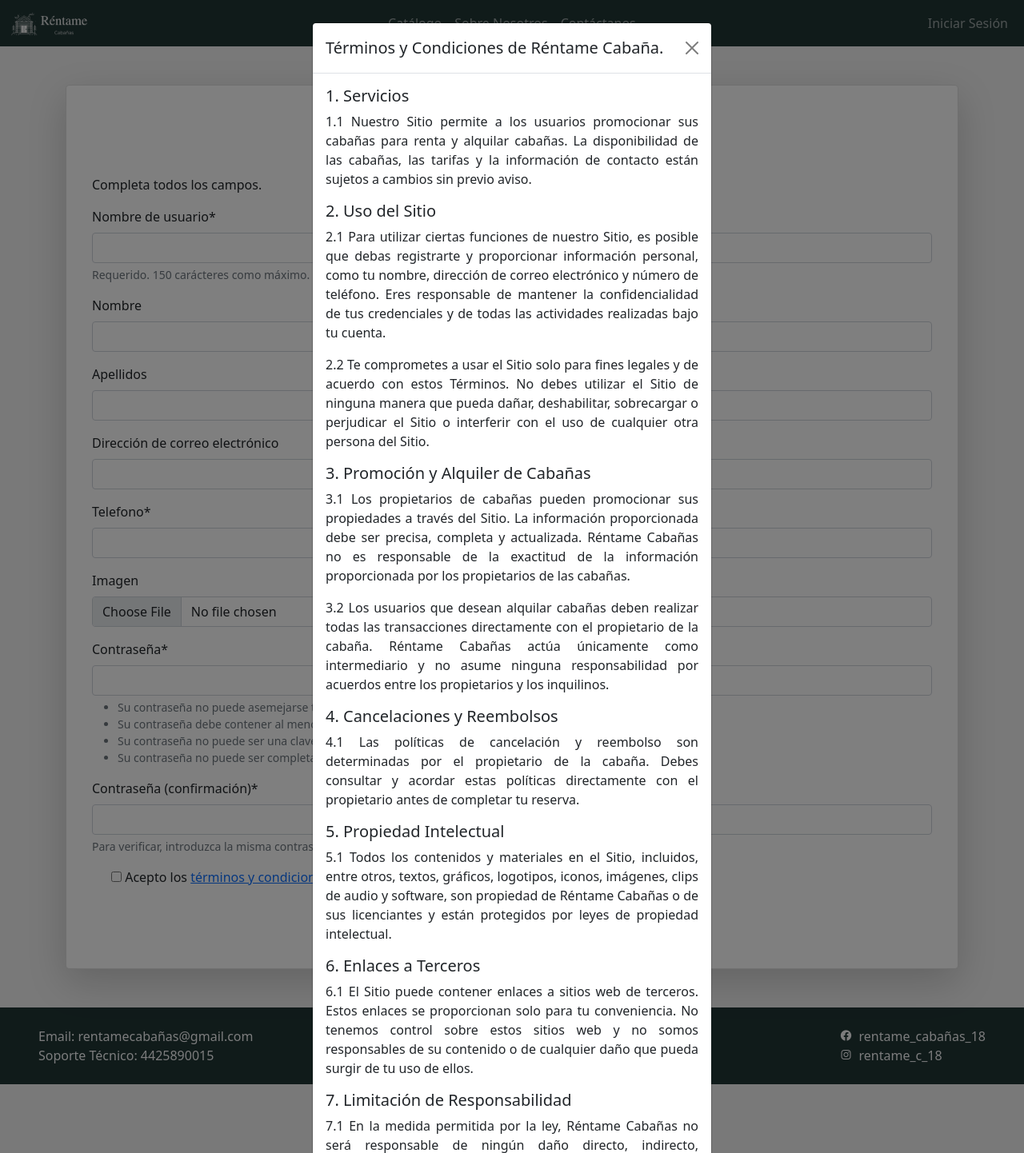
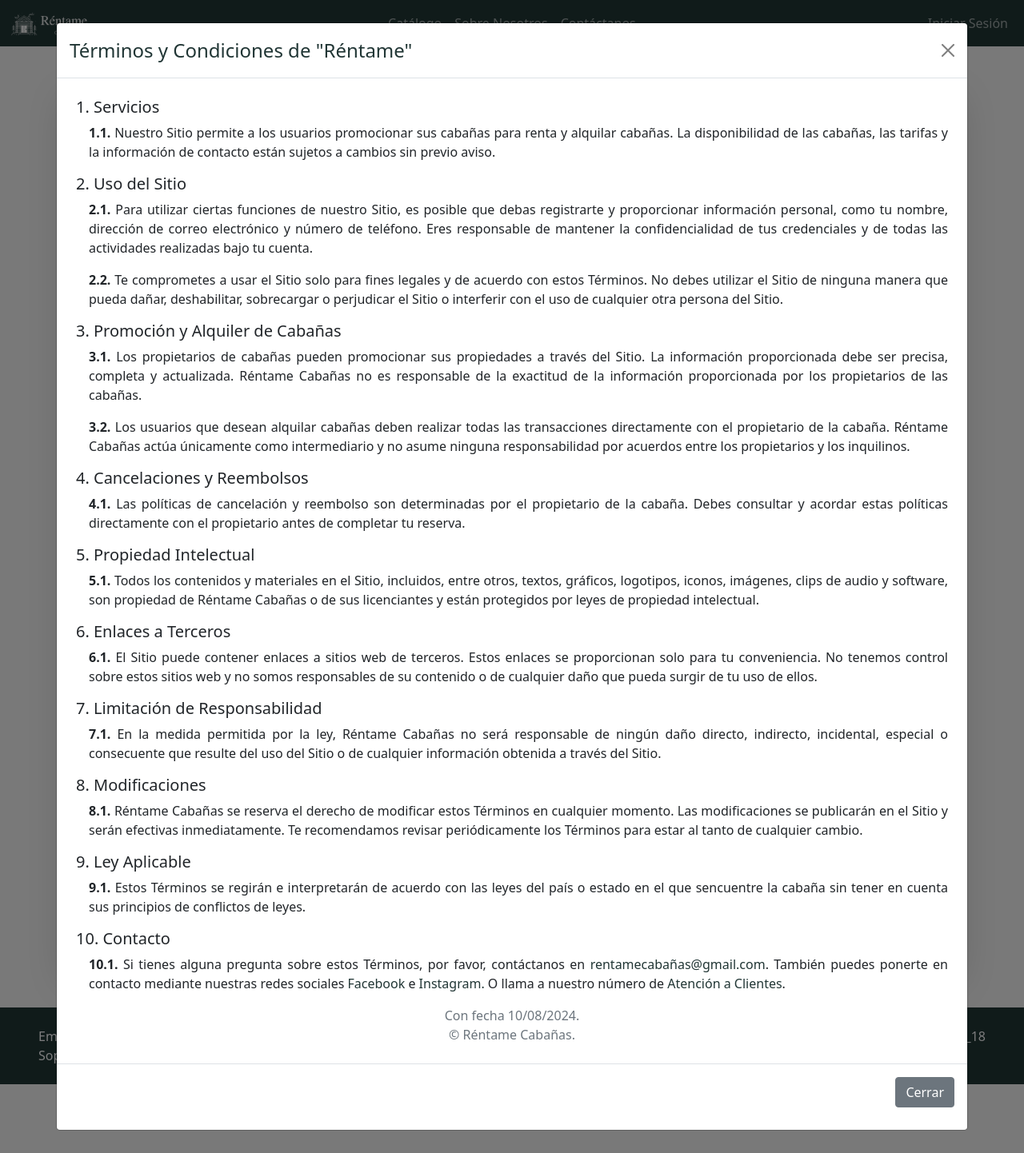
Before and after one commit to Omargeimer/rentame-cabanas, a Django app: page /register/ in a window 1280 px wide, after a click on "términos y condiciones". Shown: the whole page at 80% size. Run offline with Django 5.2, Linux system fonts and the light colour scheme; some libraries are stand-ins or nearby versions.

Commit message:
Correciones en Módulos de Registro y Login.

```diff
--- a/proyecto/admin_users/templates/registration/login.html
+++ b/proyecto/admin_users/templates/registration/login.html
@@ -33,7 +33,7 @@
                             <button type="submit" value="Submit" class="mt-3 btn-sample btn">Iniciar Sesión</button>
                             <div class="pb-4 pt-5">
                                 ¿No tienes cuenta?
-                                <a href="{% url 'Register' %}" style="color:#213635;" class="h-title h6 text-decoration-none"> Registrate aquí</a>
+                                <a href="{% url 'Register' %}" style="color:#213635;" class="h-title h6 text-decoration-none"> Registrate aquí</a>.
                             </div>
                         </div>
                     </form>
--- a/proyecto/admin_users/templates/registration/register.html
+++ b/proyecto/admin_users/templates/registration/register.html
@@ -8,7 +8,7 @@
     {% csrf_token %}
     <div class="card p-2 rounded-3 shadow-lg">
         <div class="card-body p-4">
-            <div class="pb-4 h-title h1 fw-normal text-center">Regístrarse</div>
+            <div class="pb-4 h-title h1 fw-normal text-center">Registro</div>
             <p>Completa todos los campos.</p>
             {{ form|crispy }}
 
@@ -18,12 +18,12 @@
 
                 <input type="checkbox" name="terminos" id="id_terminos" required>
                 <label class="form-check-label" for="id_terminos">
-                    Acepto los <a href="#" data-bs-toggle="modal" data-bs-target="#terminosModal">términos y condiciones.</a>
+                    Acepto los <a href="#" data-bs-toggle="modal" style="color:#213635;" class="h-title h6 text-decoration-none" data-bs-target="#terminosModal">términos y condiciones</a>.
                 </label>
             </div>
 
             <div class="text-center">
-                <button class="mt-3 btn-sample btn" type="submit">Regístrarse</button>
+                <button class="mt-3 btn-sample btn" type="submit">Registrarse</button>
             </div>
         </div>
     </div>
@@ -31,47 +31,49 @@
 
 <!-- Modal de Términos y Condiciones -->
 <div class="modal fade" id="terminosModal" tabindex="-1" aria-labelledby="terminosModalLabel" aria-hidden="true">
-    <div class="modal-dialog modal-dialog-centered">
+    <div class="modal-dialog modal-xl modal-dialog-scrollable">
         <div class="modal-content">
             <div class="modal-header">
-                <h5 class="modal-title" id="terminosModalLabel">Términos y Condiciones de Réntame Cabaña.</h5>
+                <h4 class="modal-title" style="color:#213635;" id="terminosModalLabel">Términos y Condiciones de "Réntame"</h3>
                 <button type="button" class="btn-close" data-bs-dismiss="modal" aria-label="Close"></button>
             </div>
-            <div class="modal-body" style="text-align: justify;">
+            <div class="modal-body p-4" style="text-align: justify;">
                 <h5>1. Servicios</h5>
-                <p>1.1 Nuestro Sitio permite a los usuarios promocionar sus cabañas para renta y alquilar cabañas. La disponibilidad de las cabañas, las tarifas y la información de contacto están sujetos a cambios sin previo aviso.</p>
+                <p class="ps-3"><b>1.1.</b> Nuestro Sitio permite a los usuarios promocionar sus cabañas para renta y alquilar cabañas. La disponibilidad de las cabañas, las tarifas y la información de contacto están sujetos a cambios sin previo aviso.</p>
 
                 <h5>2. Uso del Sitio</h5>
-                <p>2.1 Para utilizar ciertas funciones de nuestro Sitio, es posible que debas registrarte y proporcionar información personal, como tu nombre, dirección de correo electrónico y número de teléfono. Eres responsable de mantener la confidencialidad de tus credenciales y de todas las actividades realizadas bajo tu cuenta.</p>
-                <p>2.2 Te comprometes a usar el Sitio solo para fines legales y de acuerdo con estos Términos. No debes utilizar el Sitio de ninguna manera que pueda dañar, deshabilitar, sobrecargar o perjudicar el Sitio o interferir con el uso de cualquier otra persona del Sitio.</p>
+                <p class="ps-3"><b>2.1.</b> Para utilizar ciertas funciones de nuestro Sitio, es posible que debas registrarte y proporcionar información personal, como tu nombre, dirección de correo electrónico y número de teléfono. Eres responsable de mantener la confidencialidad de tus credenciales y de todas las actividades realizadas bajo tu cuenta.</p>
+                <p class="ps-3"><b>2.2.</b> Te comprometes a usar el Sitio solo para fines legales y de acuerdo con estos Términos. No debes utilizar el Sitio de ninguna manera que pueda dañar, deshabilitar, sobrecargar o perjudicar el Sitio o interferir con el uso de cualquier otra persona del Sitio.</p>
 
                 <h5>3. Promoción y Alquiler de Cabañas</h5>
-                <p>3.1 Los propietarios de cabañas pueden promocionar sus propiedades a través del Sitio. La información proporcionada debe ser precisa, completa y actualizada. Réntame Cabañas no es responsable de la exactitud de la información proporcionada por los propietarios de las cabañas.</p>
-                <p>3.2 Los usuarios que desean alquilar cabañas deben realizar todas las transacciones directamente con el propietario de la cabaña. Réntame Cabañas actúa únicamente como intermediario y no asume ninguna responsabilidad por acuerdos entre los propietarios y los inquilinos.</p>
+                <p class="ps-3"><b>3.1.</b> Los propietarios de cabañas pueden promocionar sus propiedades a través del Sitio. La información proporcionada debe ser precisa, completa y actualizada. Réntame Cabañas no es responsable de la exactitud de la información proporcionada por los propietarios de las cabañas.</p>
+                <p class="ps-3"><b>3.2.</b> Los usuarios que desean alquilar cabañas deben realizar todas las transacciones directamente con el propietario de la cabaña. Réntame Cabañas actúa únicamente como intermediario y no asume ninguna responsabilidad por acuerdos entre los propietarios y los inquilinos.</p>
 
                 <h5>4. Cancelaciones y Reembolsos</h5>
-                <p>4.1 Las políticas de cancelación y reembolso son determinadas por el propietario de la cabaña. Debes consultar y acordar estas políticas directamente con el propietario antes de completar tu reserva.</p>
+                <p class="ps-3"><b>4.1.</b> Las políticas de cancelación y reembolso son determinadas por el propietario de la cabaña. Debes consultar y acordar estas políticas directamente con el propietario antes de completar tu reserva.</p>
 
                 <h5>5. Propiedad Intelectual</h5>
-                <p>5.1 Todos los contenidos y materiales en el Sitio, incluidos, entre otros, textos, gráficos, logotipos, iconos, imágenes, clips de audio y software, son propiedad de Réntame Cabañas o de sus licenciantes y están protegidos por leyes de propiedad intelectual.</p>
+                <p class="ps-3"><b>5.1.</b> Todos los contenidos y materiales en el Sitio, incluidos, entre otros, textos, gráficos, logotipos, iconos, imágenes, clips de audio y software, son propiedad de Réntame Cabañas o de sus licenciantes y están protegidos por leyes de propiedad intelectual.</p>
 
                 <h5>6. Enlaces a Terceros</h5>
-                <p>6.1 El Sitio puede contener enlaces a sitios web de terceros. Estos enlaces se proporcionan solo para tu conveniencia. No tenemos control sobre estos sitios web y no somos responsables de su contenido o de cualquier daño que pueda surgir de tu uso de ellos.</p>
+                <p class="ps-3"><b>6.1.</b> El Sitio puede contener enlaces a sitios web de terceros. Estos enlaces se proporcionan solo para tu conveniencia. No tenemos control sobre estos sitios web y no somos responsables de su contenido o de cualquier daño que pueda surgir de tu uso de ellos.</p>
 
                 <h5>7. Limitación de Responsabilidad</h5>
-                <p>7.1 En la medida permitida por la ley, Réntame Cabañas no será responsable de ningún daño directo, indirecto, incidental, especial o consecuente que resulte del uso del Sitio o de cualquier información obtenida a través del Sitio.</p>
+                <p class="ps-3"><b>7.1.</b> En la medida permitida por la ley, Réntame Cabañas no será responsable de ningún daño directo, indirecto, incidental, especial o consecuente que resulte del uso del Sitio o de cualquier información obtenida a través del Sitio.</p>
 
                 <h5>8. Modificaciones</h5>
-                <p>8.1 Réntame Cabañas se reserva el derecho de modificar estos Términos en cualquier momento. Las modificaciones se publicarán en el Sitio y serán efectivas inmediatamente. Te recomendamos revisar periódicamente los Términos para estar al tanto de cualquier cambio.</p>
+                <p class="ps-3"><b>8.1.</b> Réntame Cabañas se reserva el derecho de modificar estos Términos en cualquier momento. Las modificaciones se publicarán en el Sitio y serán efectivas inmediatamente. Te recomendamos revisar periódicamente los Términos para estar al tanto de cualquier cambio.</p>
 
                 <h5>9. Ley Aplicable</h5>
-                <p>9.1 Estos Términos se regirán e interpretarán de acuerdo con las leyes del país o estado en el que sencuentre la cabaña sin tener en cuenta sus principios de conflictos de leyes.</p>
+                <p class="ps-3"><b>9.1.</b> Estos Términos se regirán e interpretarán de acuerdo con las leyes del país o estado en el que sencuentre la cabaña sin tener en cuenta sus principios de conflictos de leyes.</p>
 
                 <h5>10. Contacto</h5>
-                <p>10.1 Si tienes alguna pregunta sobre estos Términos, por favor, contáctanos en <a href="mailto:rentamecabanas@gmail.com">rentamecabañas@gmail.com</a>.
-                    También puedes ponerte en contacto mediante nuestras redes sociales  <a href="https://www.facebook.com/?locale=es_LA" target="_blank">Facebook</a> e <a href="https://www.instagram.com/" target="_blank">Instagram.</a> O llama a nuestro número de
-                    <a href="tel:+524425890015 " target="_blank">Atención a Clientes</a>.</p>
-                    <h7 style="color: #6c757d;">Con fecha 10/08/2024 <br> Réntame Cabañas ®</h7>
+                <p class="ps-3"><b>10.1.</b> Si tienes alguna pregunta sobre estos Términos, por favor, contáctanos en <a href="mailto:rentamecabanas@gmail.com" style="color:#213635;" class="h-title h6 text-decoration-none">rentamecabañas@gmail.com</a>.
+                    También puedes ponerte en contacto mediante nuestras redes sociales  <a href="https://www.facebook.com/?locale=es_LA" style="color:#213635;" class="h-title h6 text-decoration-none" target="_blank">Facebook</a> e <a href="https://www.instagram.com/" style="color:#213635;" class="h-title h6 text-decoration-none" target="_blank">Instagram.</a> O llama a nuestro número de
+                    <a href="tel:+524425890015 " style="color:#213635;" class="h-title h6 text-decoration-none" target="_blank">Atención a Clientes</a>.</p>
+                    <div class="text-center text-muted">
+                        <h7>Con fecha 10/08/2024. <br> © Réntame Cabañas. </h7>
+                    </div>
             </div>
             <div class="modal-footer">
                 <button type="button" class="btn-secondary btn mb-3" data-bs-dismiss="modal">Cerrar</button>
```
